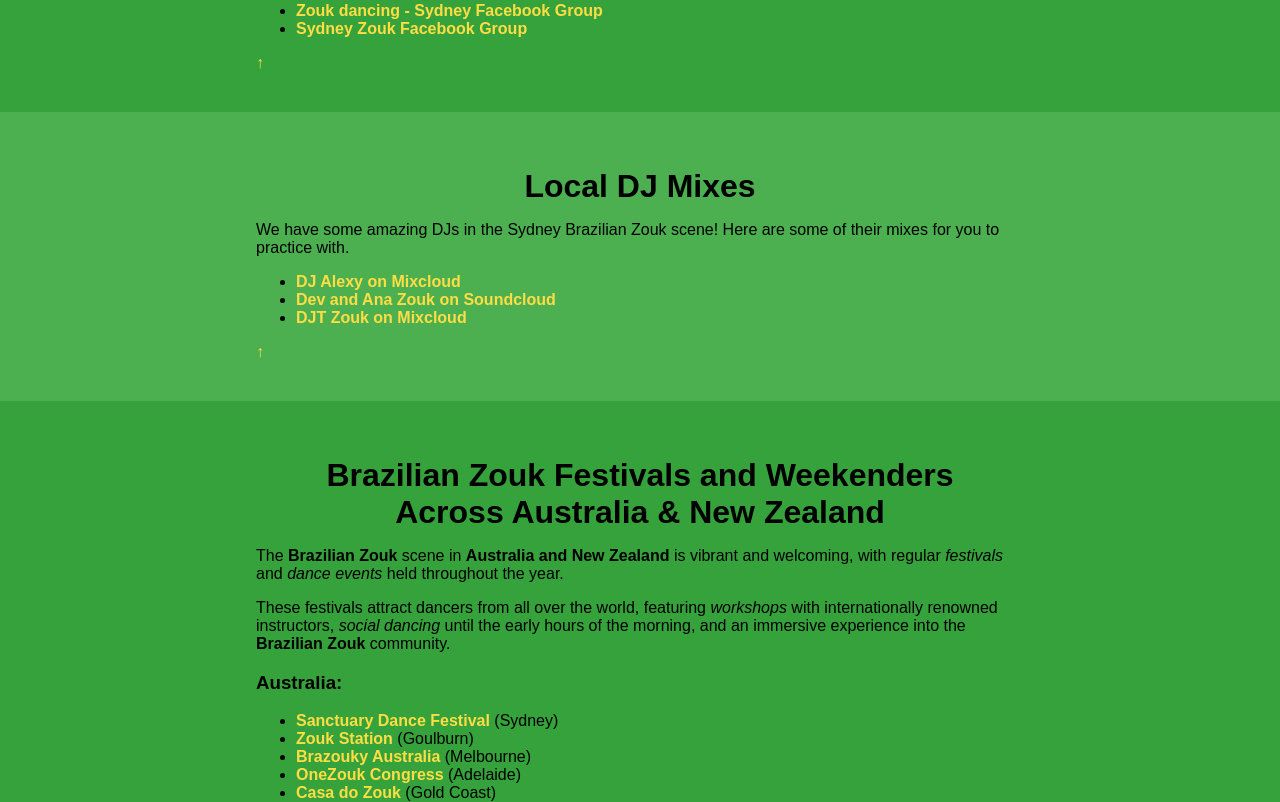
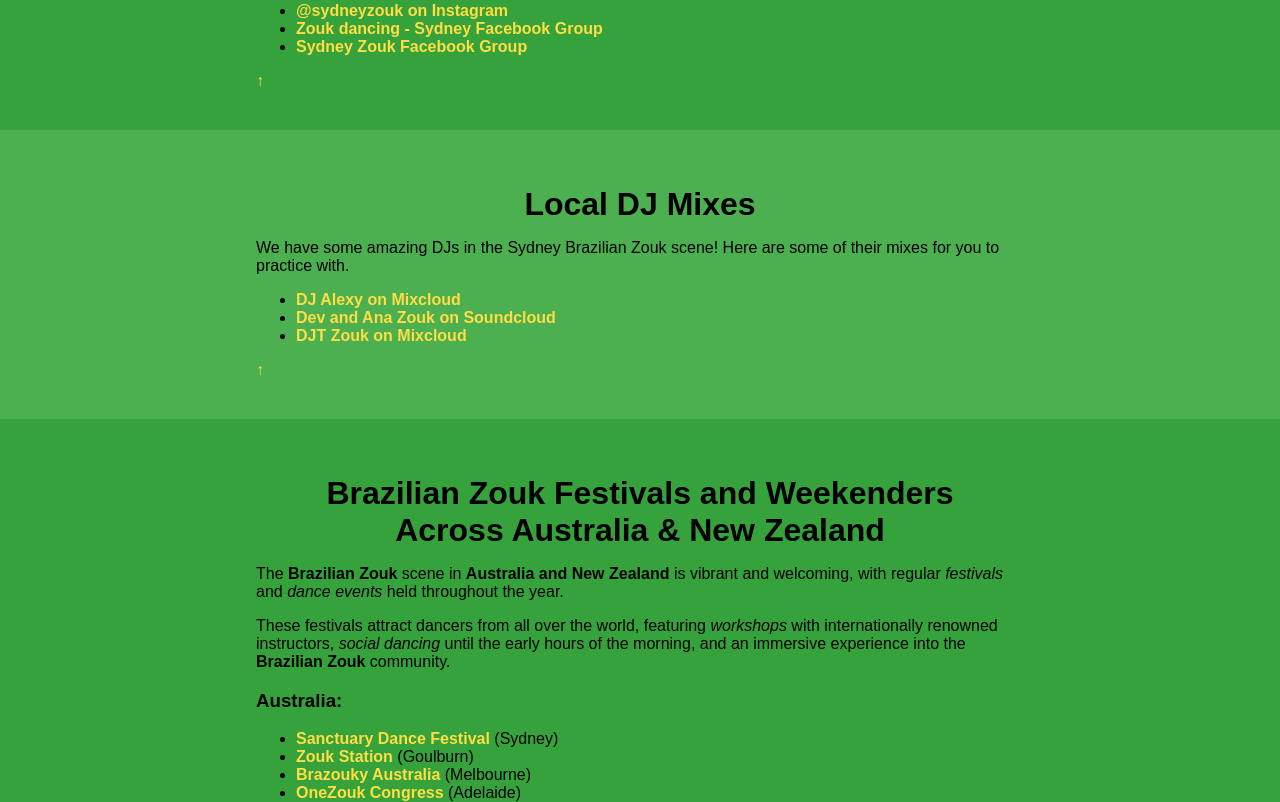
Before and after one commit to krissy/sydney-zouk-scene, a website: page public/index.html in a window 1280 px wide. Shown: the part 1083-1885 px from the top of the page. Drawn offline with Linux system fonts and the light colour scheme; no server answers; a script that the page names is missing.

Commit message:
Add sydneyzouk insta

```diff
--- a/public/index.html
+++ b/public/index.html
@@ -93,6 +93,7 @@
                 +61 490 022 658
               </a>
             </li>
+            <li><a href="https://www.instagram.com/sydneyzouk" target="_blank">@sydneyzouk on Instagram</a></li>
             <li><a href="https://www.facebook.com/groups/483233165069658" target="_blank">Zouk dancing - Sydney Facebook Group</a></li>
             <li><a href="https://www.facebook.com/groups/152514258178649" target="_blank">Sydney Zouk Facebook Group</a></li>
           </ul>
```
